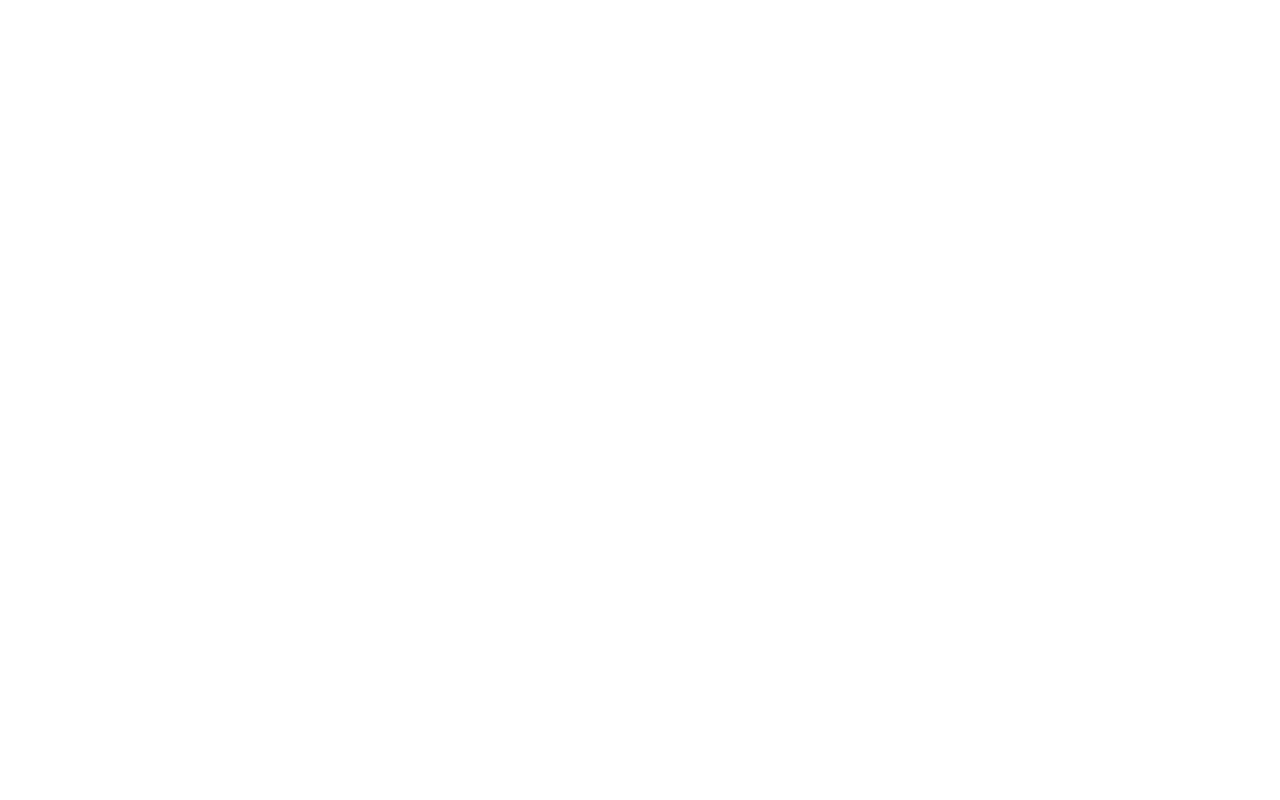
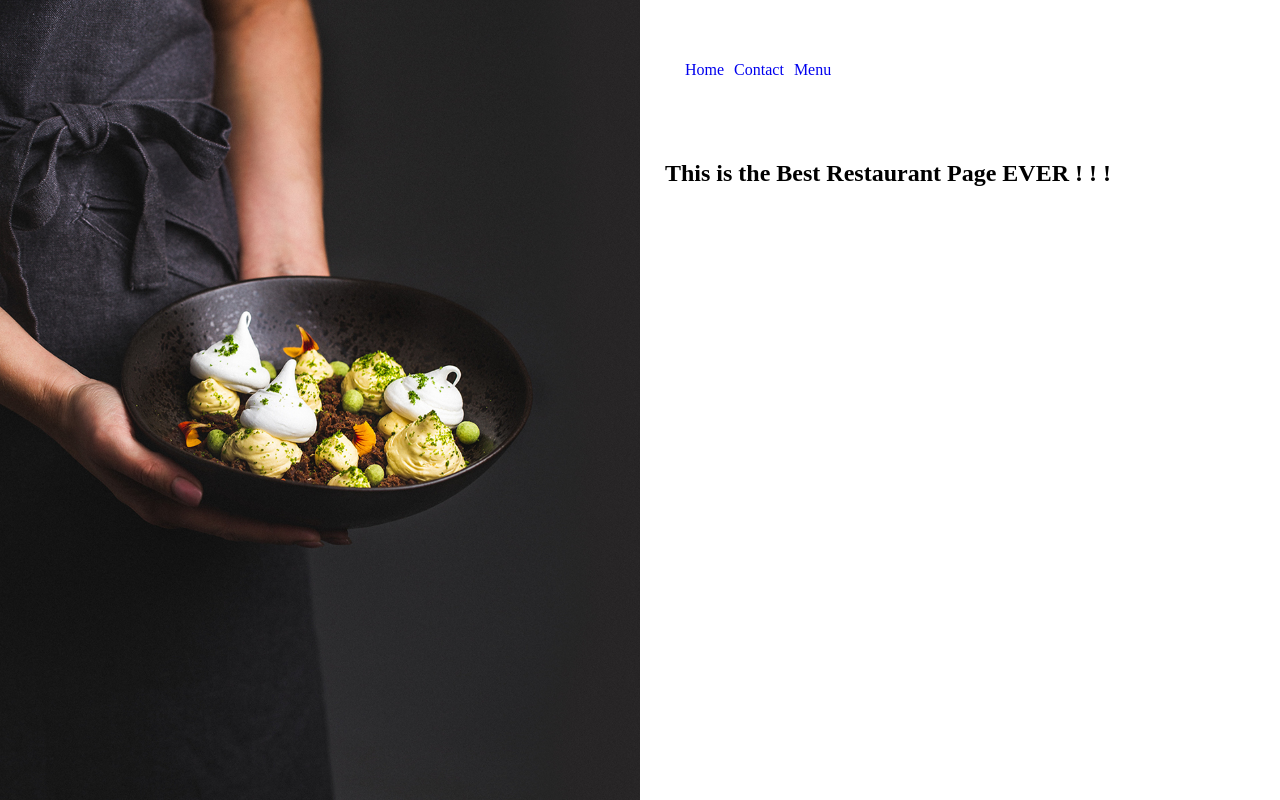
Before and after one commit to Dandush03/JS-RestaurantPage, a website built with webpack: page dist/index.html in a window 1280 px wide. Built offline with nearby package versions, Linux system fonts and the light colour scheme.

Commit message:
added tab functionalities in Index

```diff
--- a/src/index.js
+++ b/src/index.js
@@ -1,12 +1,26 @@
 import './style.scss';
 
+let pageSetup = null;
+let createImg = null;
+let containers = null;
+
+function menuNav() {
+  const name = this.innerHTML.toLowerCase();
+  createImg.current(name);
+  containers.currentMenu(name);
+}
+
+/** Create Main Page Setup with Quick Access */
 const PageSetup = () => {
   const structure = [];
 
   const header = document.createElement('header');
+  const img = document.createElement('div');
+  img.className = 'img-container';
   const main = document.createElement('main');
   const footer = document.createElement('footer');
 
+  structure.push(img);
   structure.push(header);
   structure.push(main);
   structure.push(footer);
@@ -17,9 +31,120 @@ const PageSetup = () => {
     mainContainer.appendChild(obj);
   });
 
-  return { header, main, footer };
+  return {
+    header, img, main, footer,
+  };
+};
+
+/** Create Main Left Img with Img Controls */
+const LeftImgSetUp = () => {
+  const div = document.createElement('div');
+  div.className = 'main-img';
+
+  const home = document.createElement('img');
+  home.src = '../src/img/home.jpg';
+  home.className = 'show';
+  home.name = 'home';
+
+  const contact = document.createElement('img');
+  contact.src = '../src/img/contact.jpg';
+  contact.className = 'noshow';
+  contact.name = 'contact';
+
+  const menu = document.createElement('img');
+  menu.src = '../src/img/menu.jpg';
+  menu.className = 'noshow';
+  menu.name = 'menu';
+
+  div.appendChild(home);
+  div.appendChild(contact);
+  div.appendChild(menu);
+  pageSetup.img.appendChild(div);
+
+  const current = (name) => {
+    const arrOfImg = div.querySelectorAll('img');
+    arrOfImg.forEach((img) => {
+      if (img.name === name) {
+        img.setAttribute('class', 'show');
+      } else {
+        img.setAttribute('class', 'noshow');
+      }
+    });
+  };
+
+  return { current };
+};
+
+/** Create Header Nav Section */
+const Header = () => {
+  const menuArr = ['Menu', 'Contact', 'Home'];
+  const div = document.createElement('div');
+  const menu = document.createElement('menu');
+  const ul = document.createElement('ul');
+  menuArr.forEach((element) => {
+    const li = document.createElement('li');
+    const a = document.createElement('a');
+    a.innerHTML = element;
+    a.href = '#';
+    a.onclick = menuNav;
+    li.appendChild(a);
+    ul.appendChild(li);
+  });
+
+  menu.appendChild(ul);
+  div.appendChild(menu);
+
+  pageSetup.header.appendChild(div);
+
+  return { div, menuArr };
+};
+
+/** Create the Main Container */
+const MainContainer = () => {
+  const arrElements = [];
+  const home = document.createElement('div');
+  home.id = 'home';
+  arrElements.push(home);
+
+  const contact = document.createElement('div');
+  contact.id = 'contact';
+  arrElements.push(contact);
+
+  const menu = document.createElement('div');
+  menu.id = 'menu';
+  arrElements.push(menu);
+
+  const div = pageSetup.main;
+  div.appendChild(home);
+
+  const currentMenu = (name) => {
+    arrElements.forEach((element) => {
+      if (element.id === name) {
+        div.innerHTML = '';
+        div.appendChild(element);
+      }
+    });
+  };
+
+  return {
+    currentMenu, home, contact, menu,
+  };
+};
+
+
+/** Home Page */
+const HomePage = () => {
+  const h2 = document.createElement('h2');
+  h2.innerHTML = 'This is the Best Restaurant Page EVER ! ! !';
+  containers.home.appendChild(h2);
 };
 
 window.onload = () => {
-  const pageSetup = PageSetup(); /* eslint-disable-line */
+  pageSetup = PageSetup();
+  createImg = LeftImgSetUp();
+  // eslint-disable-next-line no-unused-vars
+  const header = Header();
+  containers = MainContainer();
+  // eslint-disable-next-line no-unused-vars
+  const homePage = HomePage();
 };
--- a/src/style.scss
+++ b/src/style.scss
@@ -1,5 +1,83 @@
-$body-color: #f00;
+$space: 5px;
+$max-p: 100%;
+$max-vh: 100vh;
+
+* {
+  box-sizing: border-box;
+}
 
 body {
-  color: $body-color;
+  margin: 0;
+  overflow: hidden;
+  padding: 0;
+  position: relative;
+
+  > div {
+    float: right;
+    width: $max-p / 2;
+  }
 }
+
+header {
+  overflow: hidden;
+  padding: $space * 3;
+}
+
+main {
+  display: flex;
+  flex-direction: row;
+  padding: $space * 5;
+
+  h2 {
+    text-align: center;
+  }
+}
+
+.main-img {
+  height: $max-vh;
+  overflow: hidden;
+  position: relative;
+  width: $max-p;
+
+  img {
+    height: $max-p;
+    position: absolute;
+    transition: all 3s;
+  }
+
+  .noshow {
+    opacity: 0;
+  }
+
+  .show {
+    z-index: 2;
+  }
+}
+
+menu {
+  display: flex;
+  margin: $space * 5;
+  margin-bottom: 0;
+  padding: 0;
+
+  ul {
+    display: inline-flex;
+    flex-direction: row-reverse;
+    padding: 0;
+  }
+}
+
+.img-container {
+  left: 0;
+  position: absolute;
+  width: $max-p / 2;
+}
+
+li {
+  list-style: none;
+  margin: $space;
+
+  a {
+    text-decoration: none;
+  }
+}
```
Also changed, not shown: dist/main.js, src/img/contact.jpg (added), src/img/home.jpg (added), src/img/menu.jpg (added), 1 other file.
